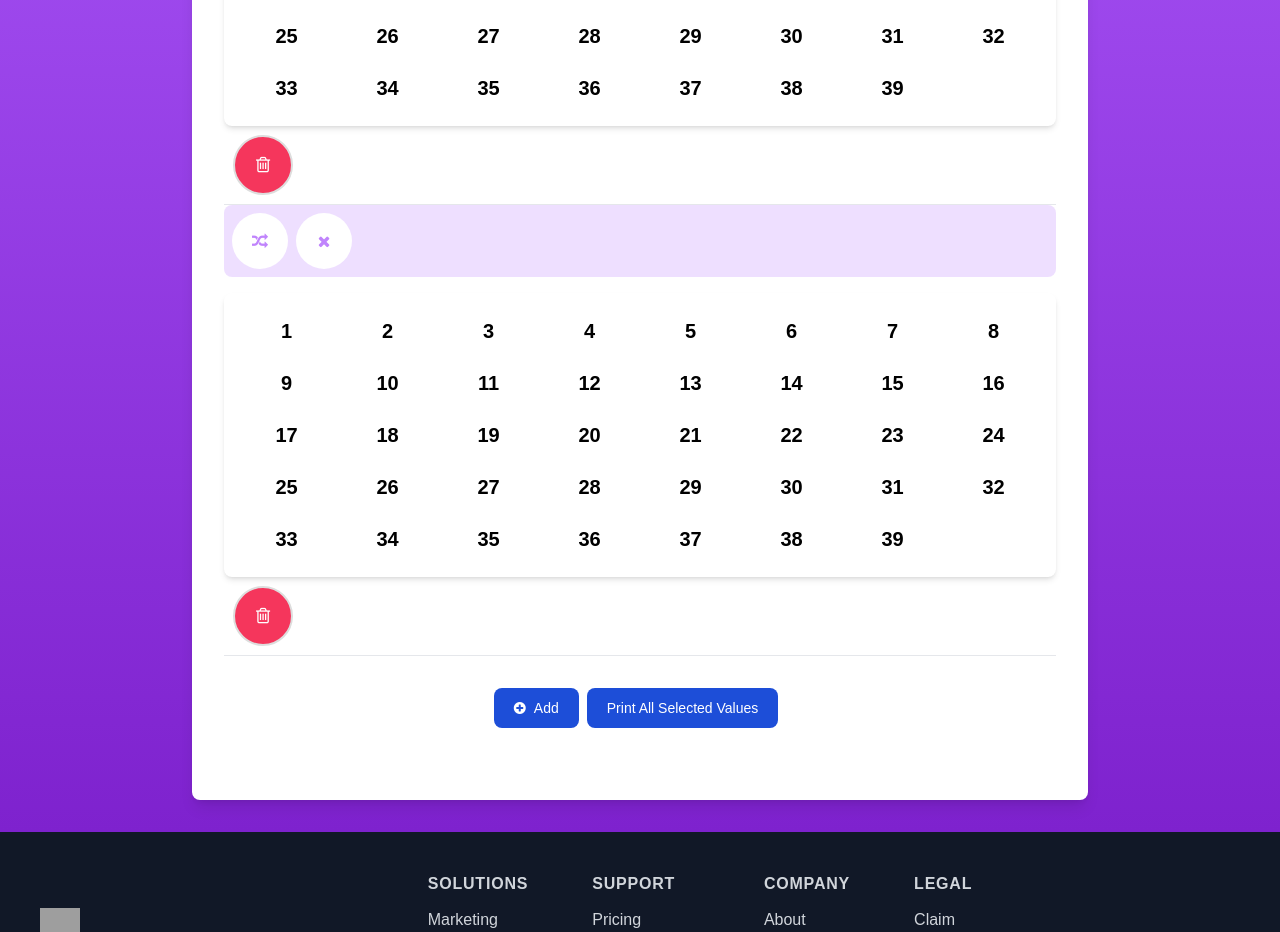
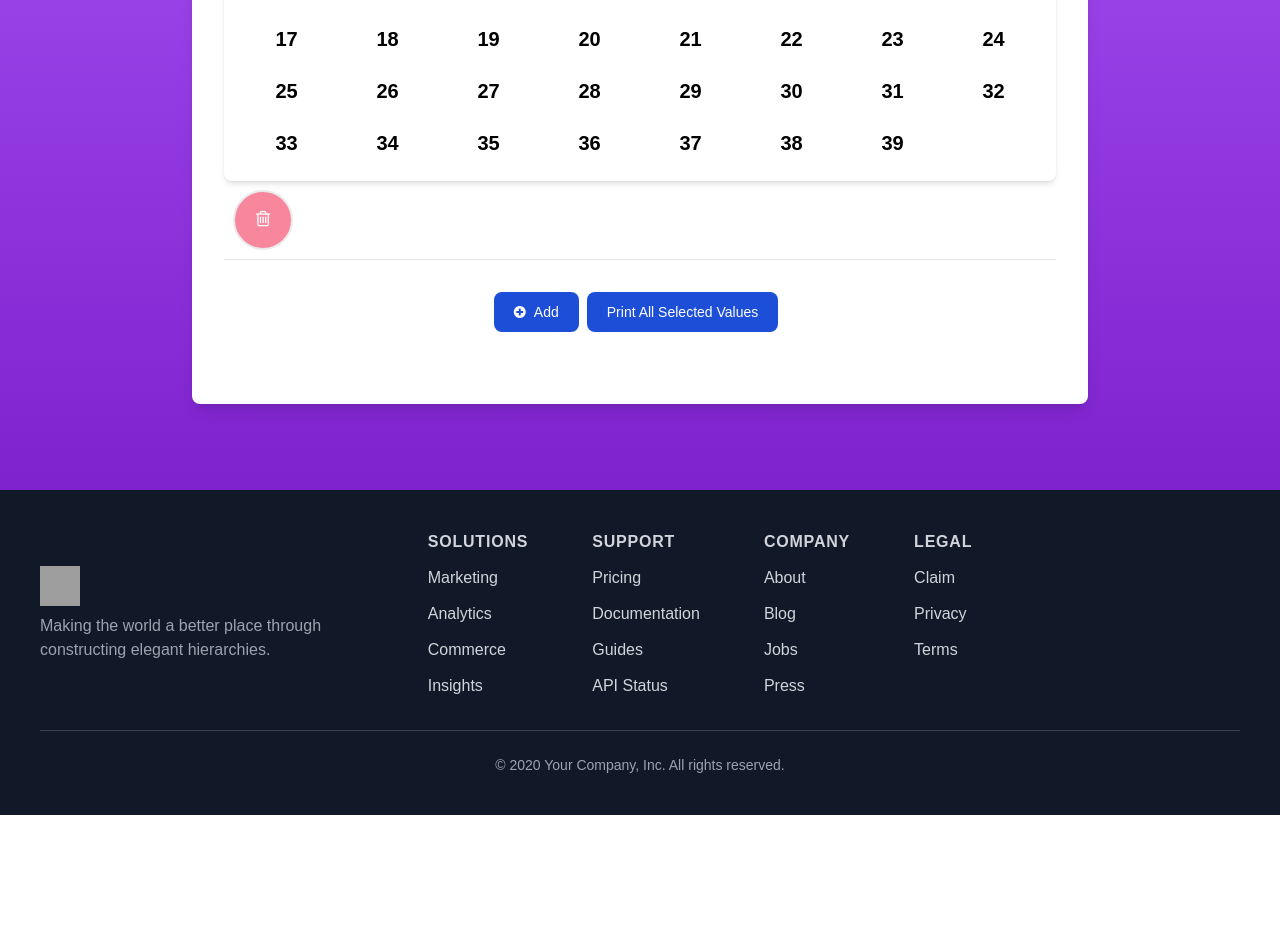
Before and after one commit to mahendersharma/color-trading, a React (Create React App) app: page /pick-one in a window 1280 px wide. Shown: the part 820-1752 px from the top of the page. After the commit the page ends 1635 px from the top, so only its background shows below. Built offline with nearby package versions, Linux system fonts and the light colour scheme; grey boxes are pictures that could not be loaded.

Commit message:
magor update

```diff
--- a/src/pages/NumberingButtons.jsx
+++ b/src/pages/NumberingButtons.jsx
@@ -2,44 +2,28 @@
 import { Col, Button, Card } from 'reactstrap';
 
 const NumberingButtons = ({ onRemove, onUpdate }) => {
-  const [selectedValues, setSelectedValues] = useState([]);
+  const [selectedValue, setSelectedValue] = useState(null);
 
   const handleAutoSelectClick = () => {
-    const randomValues = generateRandomValues();
-    setSelectedValues(randomValues);
-    onUpdate(randomValues);
+    const randomValue = generateRandomValue();
+    setSelectedValue(randomValue);
+    onUpdate([randomValue]);
   };
 
   const handleButtonClick = (value) => {
-    let updatedSelectedValues;
-
-    if (selectedValues.includes(value)) {
-      updatedSelectedValues = selectedValues.filter(
-        (selectedValue) => selectedValue !== value
-      );
-    } else {
-      updatedSelectedValues = [...selectedValues, value];
-    }
-
-    updatedSelectedValues = updatedSelectedValues.slice(0, 6);
-    setSelectedValues(updatedSelectedValues);
-    onUpdate(updatedSelectedValues);
+    console.log("value",value)
+    const updatedValue = selectedValue === value ? null : value;
+    setSelectedValue(updatedValue);
+    onUpdate(updatedValue ? [updatedValue] : []);
   };
 
   const handleClearClick = () => {
-    setSelectedValues([]);
+    setSelectedValue(null);
     onUpdate([]);
   };
 
-  const generateRandomValues = () => {
-    const randomValues = [];
-    while (randomValues.length < 6) {
-      const randomValue = Math.floor(Math.random() * 39) + 1;
-      if (!randomValues.includes(randomValue)) {
-        randomValues.push(randomValue);
-      }
-    }
-    return randomValues;
+  const generateRandomValue = () => {
+    return Math.floor(Math.random() * 39) + 1;
   };
 
   return (
@@ -67,10 +51,9 @@
             <Button
               key={value}
               onClick={() => handleButtonClick(value)}
-              disabled={selectedValues.length >= 6 && !selectedValues.includes(value)}
               className={`rounded-full p-2 text-xl font-bold transition-all duration-300
-              ${selectedValues.includes(value) ? 'bg-purple-400 text-white' : 'bg-white text-black'}
-              ${selectedValues.includes(value) ? 'hover:bg-purple-500' : 'hover:bg-gray-200'}
+              ${selectedValue === value ? 'bg-purple-400 text-white' : 'bg-white text-black'}
+              ${selectedValue === value ? 'hover:bg-purple-500' : 'hover:bg-gray-200'}
               `}
             >
               {value}
--- a/src/pages/ParentComponent.jsx
+++ b/src/pages/ParentComponent.jsx
@@ -1,16 +1,9 @@
-// ParentComponent.js
-
 import React, { useState, useEffect } from 'react';
 import { Button } from 'reactstrap';
 import NumberingButtons from './NumberingButtons'; // Adjust the import path based on your project structure
 
 const ParentComponent = () => {
-  const [allSelectedValues, setAllSelectedValues] = useState([]);
-
-  // Adding initial component on component mount
-  useEffect(() => {
-    handleAddClick();
-  }, []);
+  const [allSelectedValues, setAllSelectedValues] = useState([[]]); // Initialize with one component
 
   const handleAddClick = () => {
     setAllSelectedValues((prevSelectedValues) => [...prevSelectedValues, []]);
@@ -51,8 +44,12 @@
             onUpdate={(newSelectedValues) => updateSelectedValues(index, newSelectedValues)}
           />
           {allSelectedValues.length > 1 ? (
-            <Button onClick={() => handleRemoveClick(index)} color="danger" style={{
-              marginLeft: '10px', backgroundColor: '#f5365c',
+            <Button
+              onClick={() => handleRemoveClick(index)}
+              color="danger"
+              style={{
+                marginLeft: '10px',
+                backgroundColor: '#f5365c',
                 color: 'white',
                 borderRadius: '50%',
                 margin: '9px',
@@ -60,9 +57,9 @@
                 height: '60px',
                 fontSize: '18px',
                 border: '2px solid #ddd',
-            }}>
-              <i class="fa fa-trash-o" aria-hidden="true"></i>
-
+              }}
+            >
+              <i className="fa fa-trash-o" aria-hidden="true"></i>
             </Button>
           ) : (
             <Button
@@ -90,19 +87,23 @@
         </div>
       ))}
 
-
-
-
-
       <div className="p-8 flex justify-center items-center">
-      <button type="button" class="text-white bg-blue-700 hover:bg-blue-800 focus:ring-4 focus:ring-blue-300 font-medium rounded-lg text-sm px-5 py-2.5 me-2 mb-2 dark:bg-blue-600 dark:hover:bg-blue-700 focus:outline-none dark:focus:ring-blue-800" onClick={handleAddClick}>
+        <button
+          type="button"
+          className="text-white bg-blue-700 hover:bg-blue-800 focus:ring-4 focus:ring-blue-300 font-medium rounded-lg text-sm px-5 py-2.5 me-2 mb-2 dark:bg-blue-600 dark:hover:bg-blue-700 focus:outline-none dark:focus:ring-blue-800"
+          onClick={handleAddClick}
+        >
           <i className="fa fa-plus-circle" aria-hidden="true" style={{ marginRight: '5px' }} /> Add
         </button>
 
-      <button type="button" class="text-white bg-blue-700 hover:bg-blue-800 focus:ring-4 focus:ring-blue-300 font-medium rounded-lg text-sm px-5 py-2.5 me-2 mb-2 dark:bg-blue-600 dark:hover:bg-blue-700 focus:outline-none dark:focus:ring-blue-800" onClick={printAllSelectedValues}>        Print All Selected Values
+        <button
+          type="button"
+          className="text-white bg-blue-700 hover:bg-blue-800 focus:ring-4 focus:ring-blue-300 font-medium rounded-lg text-sm px-5 py-2.5 me-2 mb-2 dark:bg-blue-600 dark:hover:bg-blue-700 focus:outline-none dark:focus:ring-blue-800"
+          onClick={printAllSelectedValues}
+        >
+          Print All Selected Values
         </button>
       </div>
-
     </>
   );
 };
```
Lines whose indentation alone changed are shown as unchanged.
